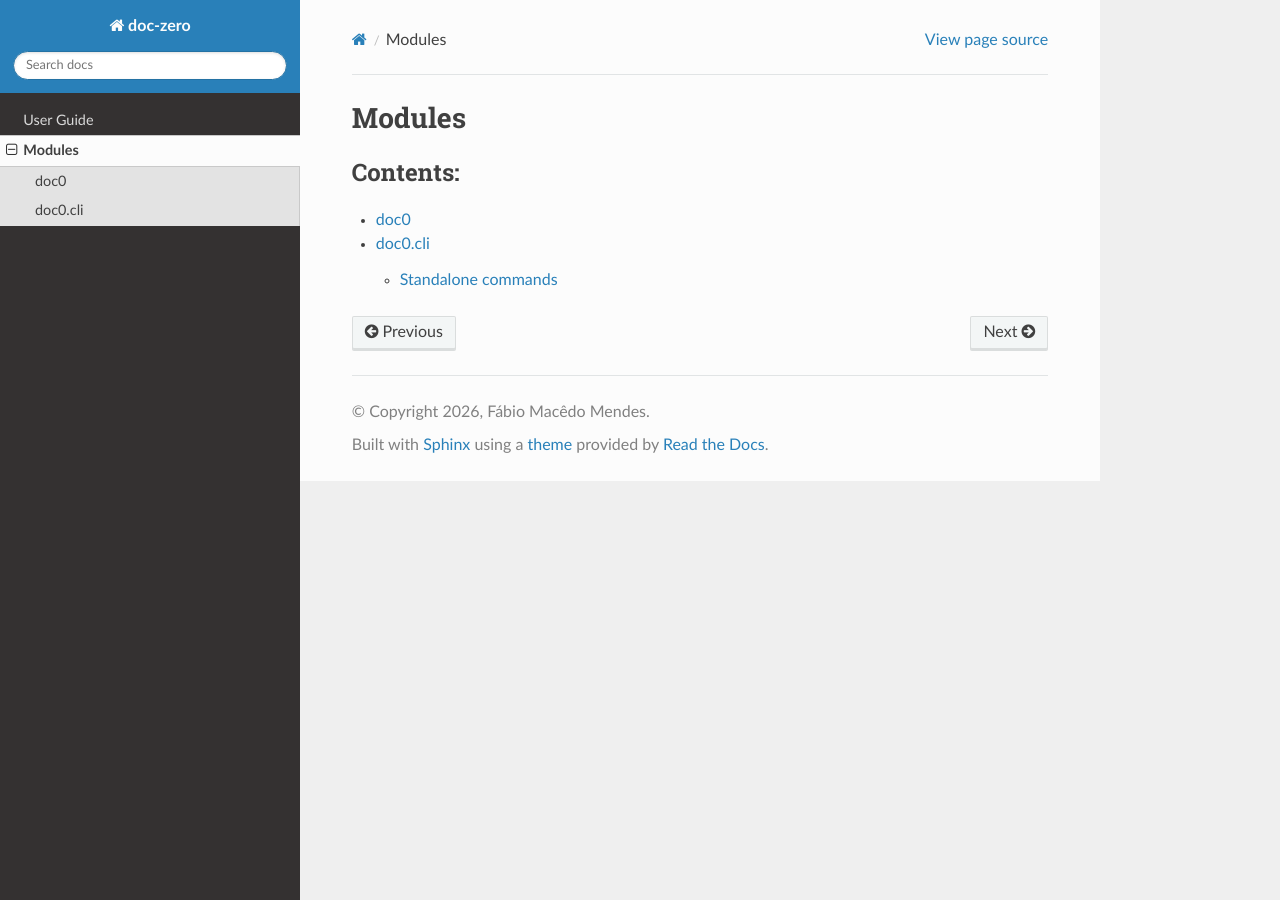
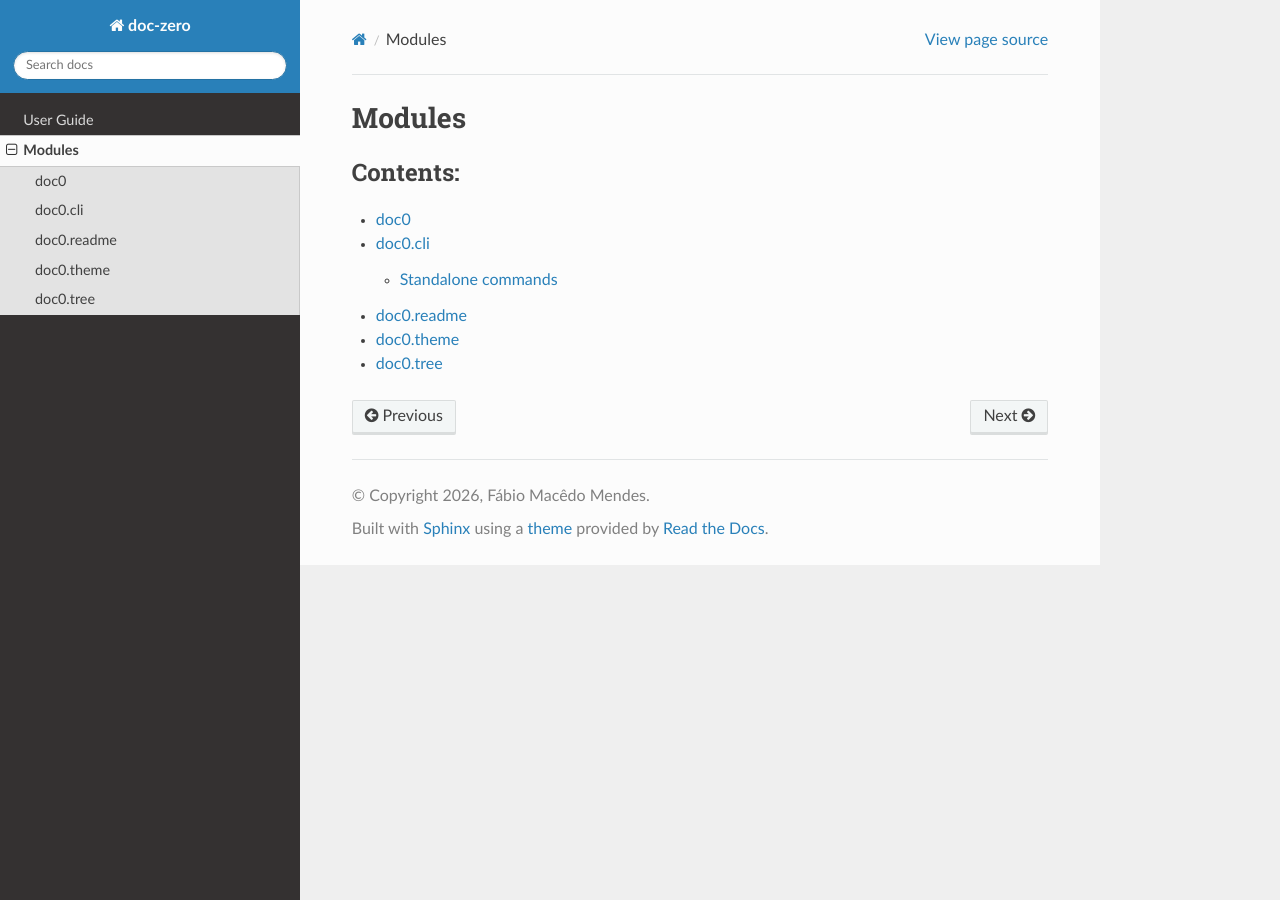
Before and after one commit to fabiommendes/doc0, a Sphinx documentation site: the page built from docs/api/_index.rst, in a window 1280 px wide. Built offline with Sphinx 7.4.7 and the Read the Docs theme 3.1.0, drawn with Linux system fonts in a browser that asks for light colours.

Commit message:
Release doc-zero 0.2.2
Co-Authored-By: Claude Opus 5.5 <noreply@anthropic.com>

```diff
--- a/docs/api/_index.rst
+++ b/docs/api/_index.rst
@@ -7,3 +7,6 @@ Modules
 
    doc0
    doc0.cli
+   doc0.readme
+   doc0.theme
+   doc0.tree
--- /dev/null
+++ b/docs/api/doc0.readme.rst
@@ -0,0 +1,6 @@
+doc0.readme
+===========
+
+.. automodule:: doc0.readme
+
+.. autofunction:: doc0.readme.readme_body
--- /dev/null
+++ b/docs/api/doc0.theme.rst
@@ -0,0 +1,5 @@
+doc0.theme
+==========
+
+.. automodule:: doc0.theme
+   :members:
--- /dev/null
+++ b/docs/api/doc0.tree.rst
@@ -0,0 +1,5 @@
+doc0.tree
+=========
+
+.. automodule:: doc0.tree
+   :members:
--- a/pyproject.toml
+++ b/pyproject.toml
@@ -1,6 +1,6 @@
 [project]
 name = "doc-zero"
-version = "0.2.1"
+version = "0.2.2"
 description = "Zero-configuration documentation generator for Python."
 readme = "README.md"
 authors = [
```
Also changed, not shown: docs/_readme.md (+3 -0 lines), 1 other file.
